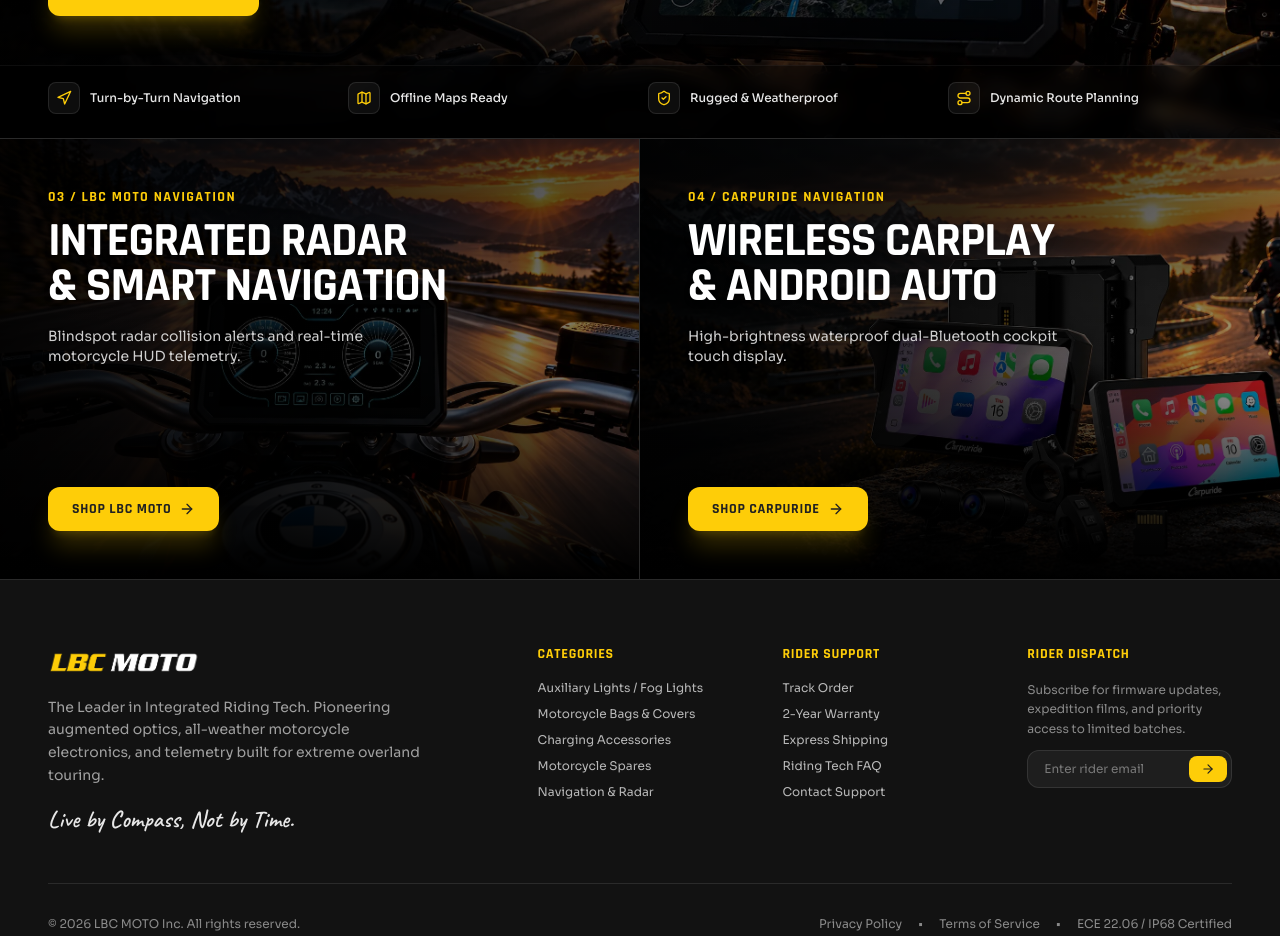
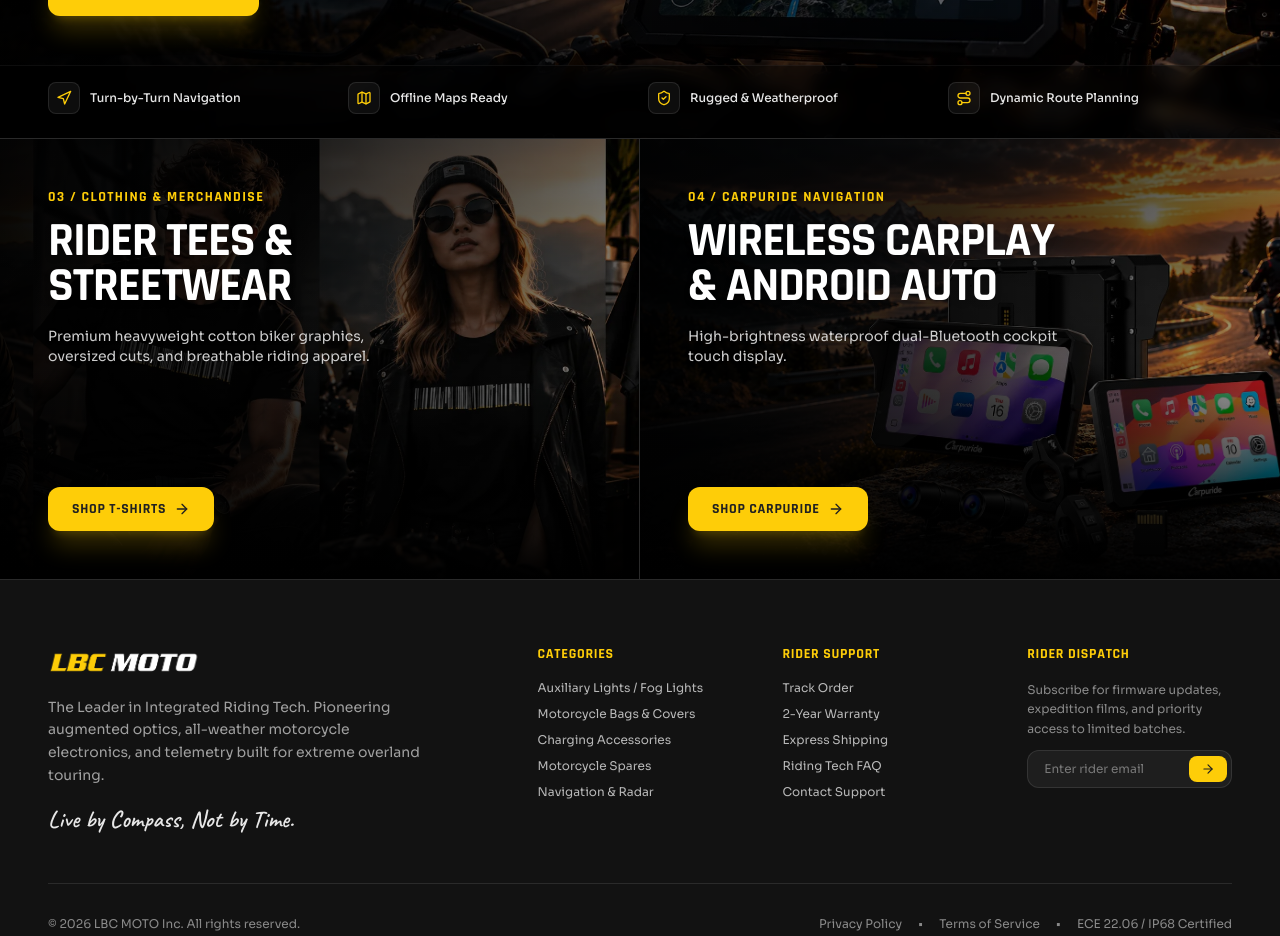
Before and after one commit to Rituja0001/lbcmoto, a React (Vite) app: page / in a window 1280 px wide. Shown: the part 1860-2796 px from the top of the page. Built offline with nearby package versions, Linux system fonts and the light colour scheme.

Commit message:
Update Block 03 with T-shirts.webp background and clothing & merchandise copy

```diff
--- a/src/components/TechFeatureBentoSection.jsx
+++ b/src/components/TechFeatureBentoSection.jsx
@@ -1,6 +1,6 @@
 import { ArrowRight, Navigation, Map, ShieldCheck, Route } from 'lucide-react'
 import aoocciNavBg from '../assets/images/AOOCCI-Navigation.webp'
-import lbcMotoNavBg from '../assets/images/LBC-MOTO-Navigation.webp'
+import tshirtsBg from '../assets/images/T-shirts.webp'
 import carpurideNavBg from '../assets/images/CARPURIDE-Navigation.webp'
 
 export default function TechFeatureBentoSection() {
@@ -96,52 +96,52 @@
       </div>
 
       {/* =========================================================================
-          BLOCK 03 & BLOCK 04 (BOTTOM 2-COLUMN SPLIT BANNERS WITH USER IMAGES)
+          BLOCK 03 & BLOCK 04 (BOTTOM 2-COLUMN SPLIT BANNERS)
          ========================================================================= */}
       <div className="grid grid-cols-1 lg:grid-cols-2 w-full">
 
-        {/* BLOCK 03: LBC MOTO NAVIGATION (LBC-MOTO-Navigation.webp) */}
+        {/* BLOCK 03: CLOTHING & MERCHANDISE (T-shirts.webp) */}
         <div className="relative min-h-[380px] lg:min-h-[440px] overflow-hidden p-6 sm:p-10 lg:p-12 flex flex-col justify-between border-b lg:border-b-0 lg:border-r border-white/10 group">
 
-          {/* Background Image: LBC-MOTO-Navigation.webp */}
+          {/* Background Image: T-shirts.webp */}
           <div className="absolute inset-0 z-0 overflow-hidden pointer-events-none">
             <img
-              src={lbcMotoNavBg}
-              alt="LBC MOTO Navigation & Radar"
+              src={tshirtsBg}
+              alt="LBC MOTO Riding T-Shirts & Apparel"
               className="w-full h-full object-cover object-center group-hover:scale-103 transition-transform duration-1000 ease-out"
             />
-            <div className="absolute inset-0 bg-gradient-to-r from-black/95 via-black/75 to-black/40" />
+            <div className="absolute inset-0 bg-gradient-to-r from-black/95 via-black/75 to-black/35" />
             <div className="absolute inset-0 bg-gradient-to-t from-black via-transparent to-black/40" />
           </div>
 
           {/* Content */}
           <div className="relative z-10 space-y-3 text-left">
-            {/* Badge: 03 / LBC MOTO NAVIGATION */}
+            {/* Badge: 03 / CLOTHING & MERCHANDISE */}
             <div className="flex items-center gap-2">
               <span className="font-rajdhani font-black text-xs sm:text-sm tracking-widest text-[#FECD08] uppercase">
-                03 / LBC MOTO NAVIGATION
+                03 / CLOTHING & MERCHANDISE
               </span>
             </div>
 
             {/* Title */}
             <h3 className="font-rajdhani font-black text-3xl sm:text-4xl lg:text-5xl uppercase tracking-tight text-white leading-[0.95] drop-shadow-md">
-              <span className="block">INTEGRATED RADAR</span>
-              <span className="block">& SMART NAVIGATION</span>
+              <span className="block">RIDER TEES &</span>
+              <span className="block">STREETWEAR</span>
             </h3>
 
             {/* Subtitle */}
             <p className="font-sora text-xs sm:text-sm text-white/80 max-w-sm pt-1 drop-shadow">
-              Blindspot radar collision alerts and real-time motorcycle HUD telemetry.
+              Premium heavyweight cotton biker graphics, oversized cuts, and breathable riding apparel.
             </p>
           </div>
 
           {/* Button */}
           <div className="relative z-10 pt-6">
             <a
-              href="/category/lbc-moto-navigation-radar"
+              href="/category/merchandise"
               className="inline-flex items-center gap-2 px-6 py-3 rounded-xl bg-[#FECD08] hover:bg-[#e5b807] text-[#212121] font-rajdhani font-black text-xs sm:text-sm uppercase tracking-wider transition-all duration-200 shadow-xl shadow-[#FECD08]/20 cursor-pointer group/btn"
             >
-              <span>SHOP LBC MOTO</span>
+              <span>SHOP T-SHIRTS</span>
               <ArrowRight className="w-4 h-4 text-[#212121] group-hover/btn:translate-x-1 transition-transform" />
             </a>
           </div>
```
Also changed, not shown: public/images/T-shirts.webp (added), src/assets/images/T-shirts.webp (added).
